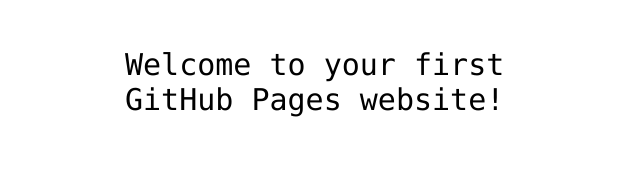
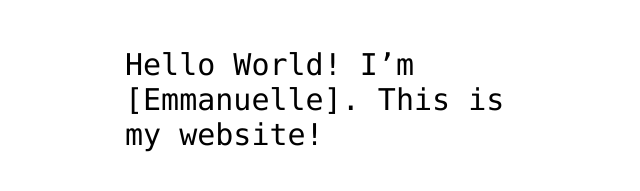
Before and after one commit to emmanuellepoirier/emmanuelepoirier.github.io, a plain HTML site: page index.html in a window 1280 px wide. Shown: the part 341-532 px from the top of the page, without its empty margins (315-955 px from the left). Drawn offline with Linux system fonts and the light colour scheme.

Commit message:
Username to index.html file

```diff
--- a/index.html
+++ b/index.html
@@ -12,7 +12,7 @@
 <img src="https://octodex.github.com/images/daftpunktocat-thomas.gif" id="octocat" alt="octocat-gif" />
 
 <!-- Change this code here by copy and pasting your template on line 15 -->
-<p>Welcome to your first GitHub Pages website!</p>
+<p>Hello World! I’m [Emmanuelle]. This is my website!</p>
 
 </body>
 </html>
```
